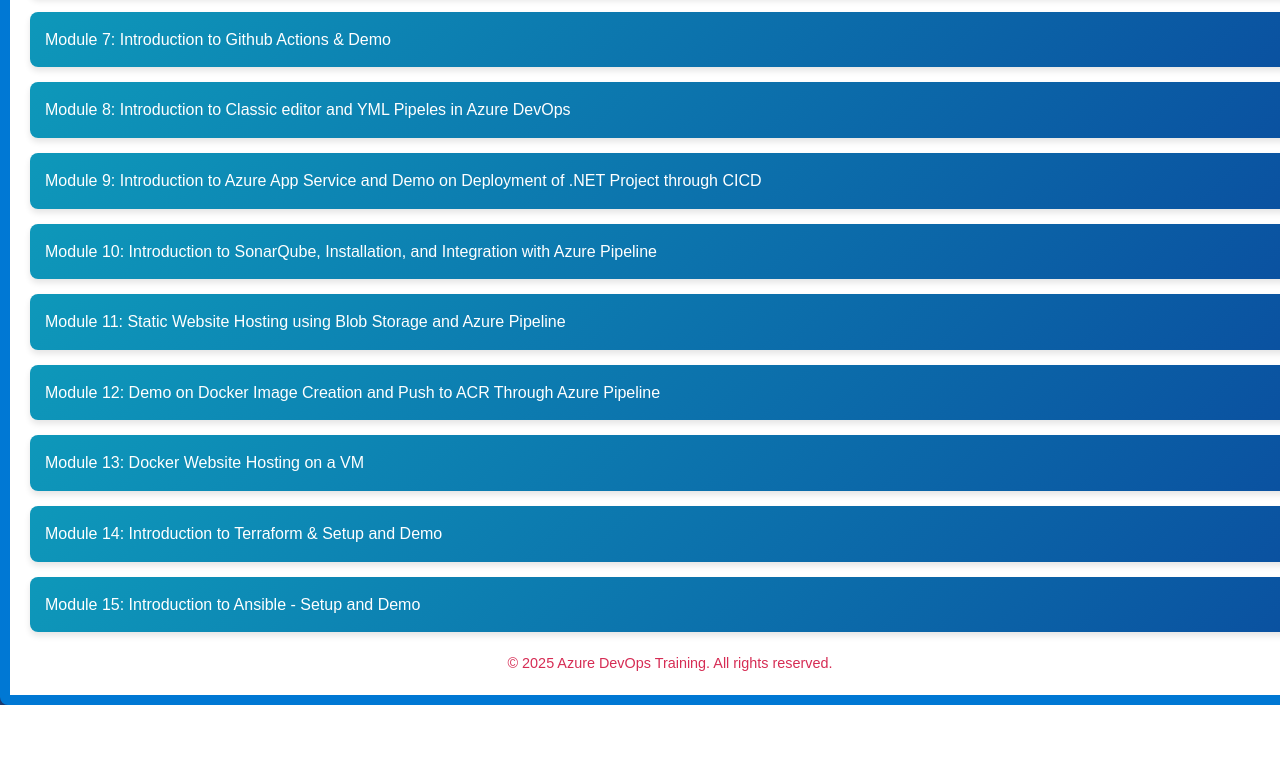
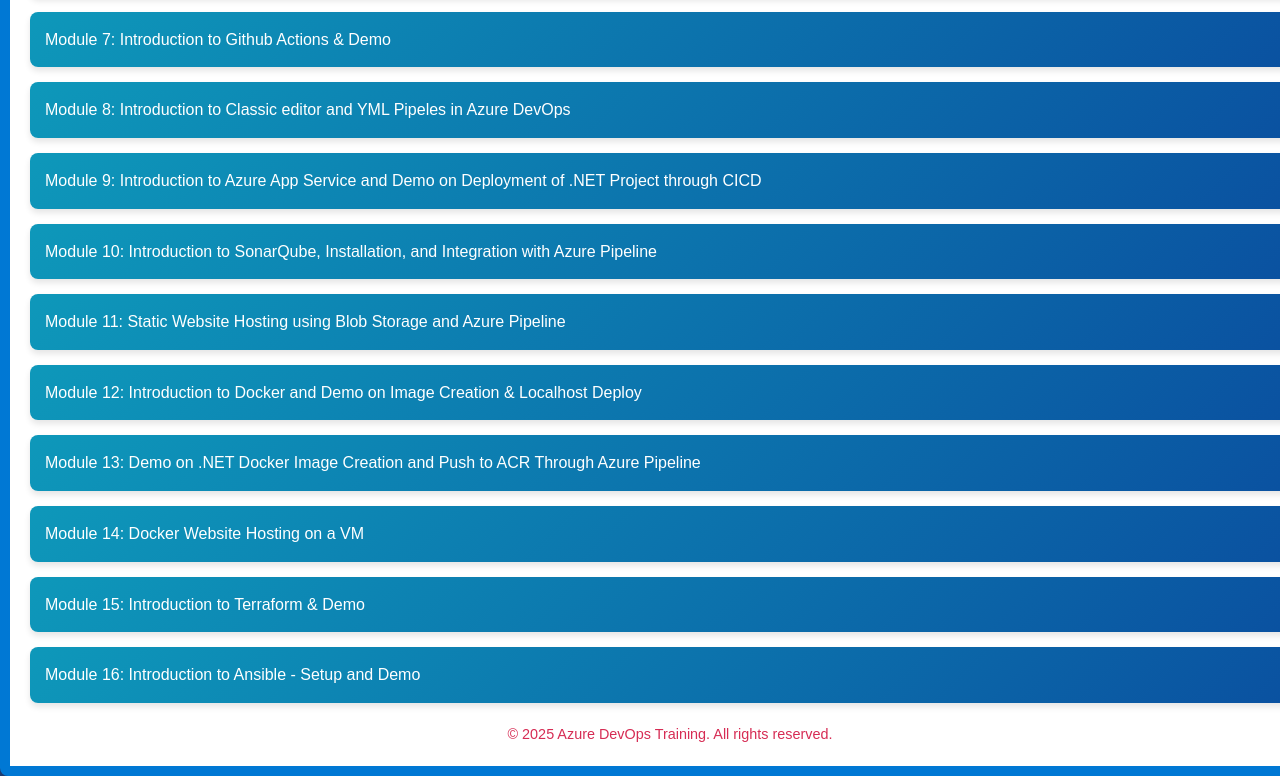
Before and after one commit to Mahendarmax/Training, a plain HTML site: page index.html in a window 1280 px wide. Shown: the part 1073-1849 px from the top of the page. Before the commit the page ends 1778 px from the top, so only its background shows below. Drawn offline with Linux system fonts and the light colour scheme.

Commit message:
Update index.html

```diff
--- a/index.html
+++ b/index.html
@@ -236,7 +236,7 @@
         <div class="info-box-container">
             <div class="info-box price-box">
                 <strong>Price</strong>
-                <p>₹15k</p>
+                <p>₹20k</p>
             </div>
             <div class="info-box mode-box">
                 <strong>Mode</strong>
@@ -263,10 +263,11 @@
                 <li class="module-box">Module 9:  Introduction to Azure App Service and Demo on Deployment of .NET Project through CICD</li>
                 <li class="module-box">Module 10: Introduction to SonarQube, Installation, and Integration with Azure Pipeline</li>
                 <li class="module-box">Module 11: Static Website Hosting using Blob Storage and Azure Pipeline</li>
-                <li class="module-box">Module 12: Demo on Docker Image Creation and Push to ACR Through Azure Pipeline</li>
-                <li class="module-box">Module 13: Docker Website Hosting on a VM</li>
-                <li class="module-box">Module 14: Introduction to Terraform & Setup and Demo</li>
-                <li class="module-box">Module 15: Introduction to Ansible - Setup and Demo</li>
+                <li class="module-box">Module 12: Introduction to Docker and Demo on Image Creation & Localhost Deploy</li>
+                <li class="module-box">Module 13: Demo on .NET Docker Image Creation and Push to ACR Through Azure Pipeline</li>
+                <li class="module-box">Module 14: Docker Website Hosting on a VM</li>
+                <li class="module-box">Module 15: Introduction to Terraform & Demo</li>
+                <li class="module-box">Module 16: Introduction to Ansible - Setup and Demo</li>
             </ul>
         </section>
 
```
